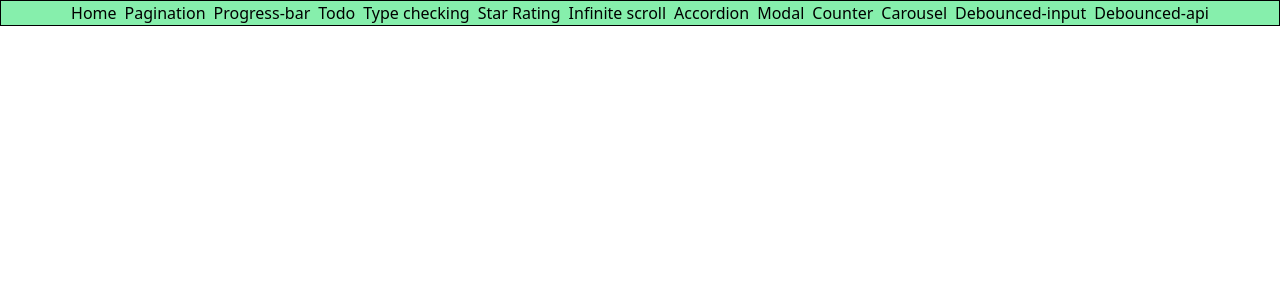
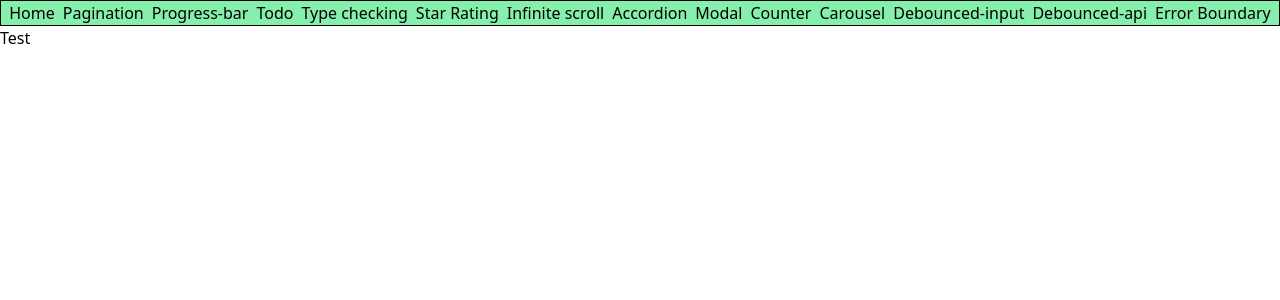
Before and after one commit to rohitraj896/react-machine-coding, a React (Create React App) app: page /error-boundary in a window 1280 px wide. Shown: the top 300 px of the page. Built offline with nearby package versions, Linux system fonts and the light colour scheme.

Commit message:
Error-Boundary

```diff
--- a/package.json
+++ b/package.json
@@ -10,6 +10,7 @@
     "postcss-cli": "^11.0.0",
     "react": "^18.3.1",
     "react-dom": "^18.3.1",
+    "react-error-boundary": "^4.0.13",
     "react-router-dom": "^6.23.0",
     "react-scripts": "5.0.1",
     "tailwindcss": "^3.4.3",
--- a/src/App.js
+++ b/src/App.js
@@ -12,6 +12,7 @@ import Counter from "./components/Counter/Counter";
 import Carousel from "./components/Carousel/Carousel";
 import InputSearchDebounce from "./components/InputSearchDebounce/InputSearchDebounce";
 import DebouncedApi from "./components/DebouncedAPI/DebouncedApi";
+import ErrorBoundaryComponent from "./components/ErrorBoundary/ErrorBoundaryComponent";
 
 function App() {
   return (
@@ -30,6 +31,7 @@ function App() {
         <a href="/carousel">Carousel</a>
         <a href="/debounced-input">Debounced-input</a>
         <a href="/debounced-api">Debounced-api</a>
+        <a href="/error-boundary">Error Boundary</a>
       </nav>
       <div>
         <BrowserRouter>
@@ -46,6 +48,10 @@ function App() {
             <Route path="/counter" element={<Counter />}></Route>
             <Route path="/carousel" element={<Carousel />}></Route>
             <Route
+              path="/error-boundary"
+              element={<ErrorBoundaryComponent />}
+            ></Route>
+            <Route
               path="/debounced-input"
               element={<InputSearchDebounce />}
             ></Route>
--- /dev/null
+++ b/src/components/ErrorBoundary/ErrorBoundaryComponent.js
@@ -0,0 +1,16 @@
+import { ErrorBoundary } from "react-error-boundary";
+
+import ErrorFallback from "./ErrorFallback";
+import Test from "./Test";
+
+const ErrorBoundaryComponent = () => {
+  return (
+    <div>
+      <ErrorBoundary FallbackComponent={ErrorFallback}>
+        <Test />
+      </ErrorBoundary>
+    </div>
+  );
+};
+
+export default ErrorBoundaryComponent;
--- /dev/null
+++ b/src/components/ErrorBoundary/ErrorFallback.js
@@ -0,0 +1,11 @@
+const ErrorFallback = ({ error, resetErrorBoundary }) => {
+  return (
+    <div>
+      <h1>Something went wrong</h1>
+      <pre>{error.message}</pre>
+      <button onClick={resetErrorBoundary}>Try again</button>
+    </div>
+  );
+};
+
+export default ErrorFallback;
--- /dev/null
+++ b/src/components/ErrorBoundary/Test.js
@@ -0,0 +1,8 @@
+const Test = () => {
+  if (Math.random() >= 0.5) {
+    return new Error("Error occured!!");
+  }
+  return <div>Test</div>;
+};
+
+export default Test;
```
Also changed, not shown: 1 other file (tests, documents, lock files or other folders).
